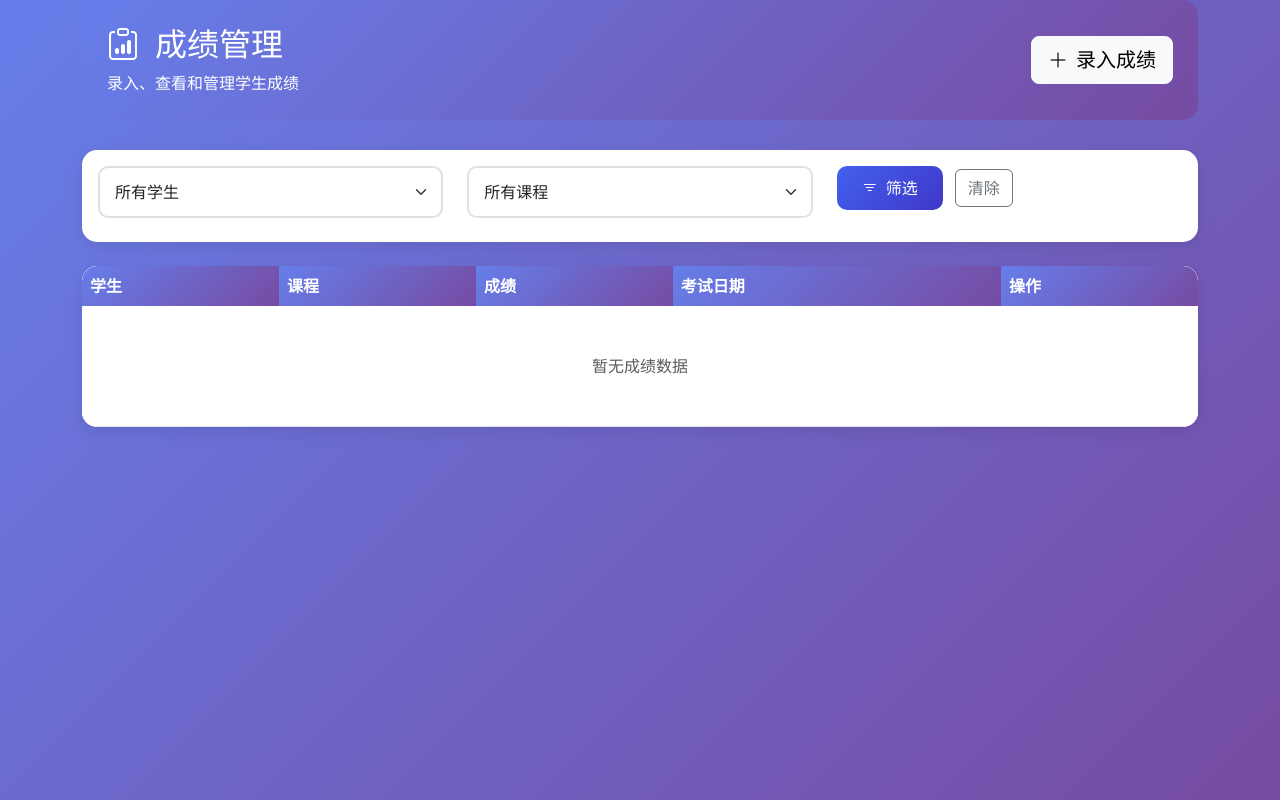
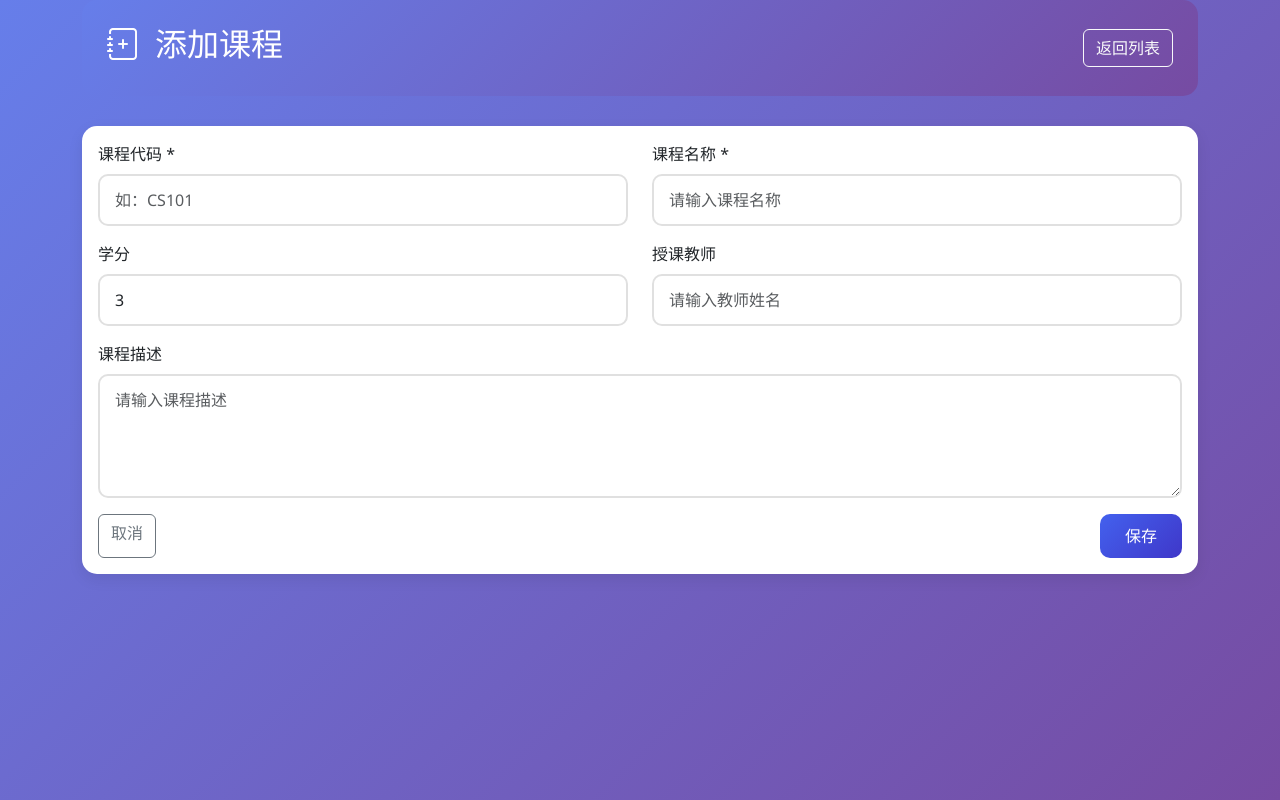
Before and after one commit to martin7tsang/student-management-system, a Flask app: template templates/add_course.html in a window 1280 px wide. Run offline with Flask 3, Linux system fonts and the light colour scheme; the template is opened without the code that fills it: values that come from a table or form of the project are taken from there, others are empty.

Commit message:
Fix: Add missing grades.html template and fix add_course.html

```diff
--- a/templates/add_course.html
+++ b/templates/add_course.html
@@ -1,100 +1,56 @@
 {% extends 'base.html' %}
 
-{% block title %}成绩管理 - 学生管理系统{% endblock %}
+{% block title %}添加课程 - 学生管理系统{% endblock %}
 
 {% block content %}
 <div class="page-header">
     <div class="row align-items-center">
-        <div class="col-md-6">
-            <h2><i class="bi bi-clipboard-data me-3"></i>成绩管理</h2>
-            <p class="mb-0">录入、查看和管理学生成绩</p>
+        <div class="col-md-8">
+            <h2><i class="bi bi-journal-plus me-3"></i>添加课程</h2>
         </div>
-        <div class="col-md-6 text-end">
-            <a href="{{ url_for('add_grade') }}" class="btn btn-light btn-lg"><i class="bi bi-plus-lg me-2"></i>录入成绩</a>
+        <div class="col-md-4 text-end">
+            <a href="{{ url_for('courses') }}" class="btn btn-outline-light">返回列表</a>
         </div>
     </div>
 </div>
 
-<!-- 筛选 -->
-<div class="card mb-4">
+<div class="card">
     <div class="card-body">
-        <form method="GET" class="row">
-            <div class="col-md-4 mb-2">
-                <select class="form-select" name="student_id">
-                    <option value="">所有学生</option>
-                    {% for student in students %}
-                    <option value="{{ student.id }}" {{ 'selected' if selected_student == student.id else '' }}>
-                        {{ student.name }} ({{ student.student_id }})
-                    </option>
-                    {% endfor %}
-                </select>
+        <form method="POST">
+            <div class="row">
+                <div class="col-md-6 mb-3">
+                    <label class="form-label">课程代码 *</label>
+                    <input type="text" class="form-control" name="course_code" required placeholder="如：CS101">
+                </div>
+
+                <div class="col-md-6 mb-3">
+                    <label class="form-label">课程名称 *</label>
+                    <input type="text" class="form-control" name="name" required placeholder="请输入课程名称">
+                </div>
             </div>
 
-            <div class="col-md-4 mb-2">
-                <select class="form-select" name="course_id">
-                    <option value="">所有课程</option>
-                    {% for course in courses %}
-                    <option value="{{ course.id }}" {{ 'selected' if selected_course == course.id else '' }}>
-                        {{ course.name }}
-                    </option>
-                    {% endfor %}
-                </select>
+            <div class="row">
+                <div class="col-md-6 mb-3">
+                    <label class="form-label">学分</label>
+                    <input type="number" class="form-control" name="credits" value="3" min="1" max="10">
+                </div>
+
+                <div class="col-md-6 mb-3">
+                    <label class="form-label">授课教师</label>
+                    <input type="text" class="form-control" name="teacher" placeholder="请输入教师姓名">
+                </div>
             </div>
 
-            <div class="col-md-4">
-                <button type="submit" class="btn btn-primary"><i class="bi bi-filter me-2"></i>筛选</button>
-                <a href="{{ url_for('grades') }}" class="btn btn-outline-secondary ms-2">清除</a>
+            <div class="mb-3">
+                <label class="form-label">课程描述</label>
+                <textarea class="form-control" name="description" rows="4" placeholder="请输入课程描述"></textarea>
+            </div>
+
+            <div class="d-flex justify-content-between">
+                <a href="{{ url_for('courses') }}" class="btn btn-outline-secondary">取消</a>
+                <button type="submit" class="btn btn-primary">保存</button>
             </div>
         </form>
     </div>
 </div>
-
-<!-- 成绩列表 -->
-<div class="card">
-    <div class="card-body p-0">
-        <table class="table table-hover mb-0">
-            <thead>
-                <tr>
-                    <th>学生</th>
-                    <th>课程</th>
-                    <th>成绩</th>
-                    <th>考试日期</th>
-                    <th>操作</th>
-                </tr>
-            </thead>
-            <tbody>
-                {% for grade in grades.items %}
-                <tr>
-                    <td>
-                        <strong>{{ grade.student.name }}</strong><br>
-                        <small class="text-muted">{{ grade.student.student_id }}</small>
-                    </td>
-                    <td>{{ grade.course.name }}</td>
-                    <td>
-                        {% set score = grade.score %}
-                        {% if score >= 90 %}
-                            <span class="badge grade-excellent">{{ score }} 优秀</span>
-                        {% elif score >= 80 %}
-                            <span class="badge grade-good">{{ score }} 良好</span>
-                        {% elif score >= 60 %}
-                            <span class="badge grade-pass">{{ score }} 及格</span>
-                        {% else %}
-                            <span class="badge grade-fail">{{ score }} 不及格</span>
-                        {% endif %}
-                    </td>
-                    <td>{{ grade.exam_date.strftime('%Y-%m-%d') if grade.exam_date else '-' }}</td>
-                    <td>
-                        <a href="{{ url_for('edit_grade', id=grade.id) }}" class="btn btn-sm btn-warning">编辑</a>
-                        <a href="{{ url_for('delete_grade', id=grade.id) }}" class="btn btn-sm btn-danger" onclick="return confirm('确定删除？')">删除</a>
-                    </td>
-                </tr>
-                {% else %}
-                <tr>
-                    <td colspan="5" class="text-center text-muted py-5">暂无成绩数据</td>
-                </tr>
-                {% endfor %}
-            </tbody>
-        </table>
-    </div>
-</div>
 {% endblock %}
```
Also changed, not shown: templates/grades.html (added, +105 -0 lines), 1 other file.
